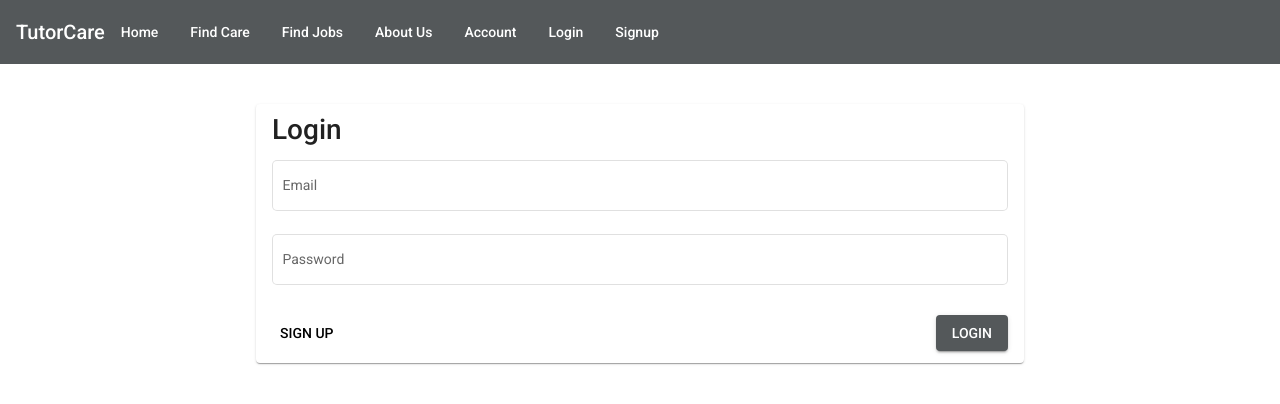
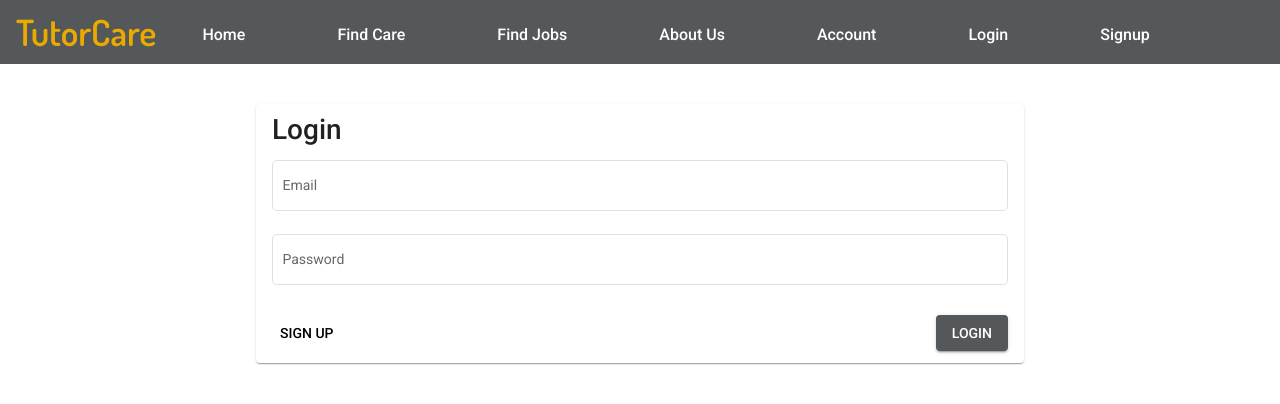
Before and after one commit to k-lombard/TutorCare, an Angular app in the folder tutorcare-core/client/: page /login in a window 1280 px wide. Shown: the top 404 px of the page. Built offline with nearby package versions, Linux system fonts and the light colour scheme; no server answers.

Commit message:
Basic frontend design changes; changes font family, size, and colors

```diff
--- a/tutorcare-core/client/src/app/login/login.component.html
+++ b/tutorcare-core/client/src/app/login/login.component.html
@@ -1,6 +1,5 @@
 <div>
     <navbar></navbar>
-    <h1>{{ users }}</h1>
     <form class="example-form">
       <mat-card>
         <mat-card-title>Login</mat-card-title>
--- a/tutorcare-core/client/src/app/navbar/navbar.component.html
+++ b/tutorcare-core/client/src/app/navbar/navbar.component.html
@@ -1,6 +1,6 @@
 <mat-toolbar color="primary">
     <mat-toolbar-row>
-      <h1>TutorCare</h1>
+      <h1 color="accent" class="mat-typography">TutorCare</h1>
       <span class="menu-spacer"></span>
       <div>
         <a mat-button [routerLink]="'/home'" (click)="onHomeClick()"> Home </a>
--- /dev/null
+++ b/tutorcare-core/client/src/app/navbar/navbar.component.scss
@@ -0,0 +1,19 @@
+@use '@angular/material' as mat;
+@import "../../custom-theme.scss";
+
+h1 {
+    color: mat.get-color-from-palette($tutorcare-core-accent, A100);
+    font-family: "Dosis" !important;
+    font-size: 36px !important;
+}
+
+.mat-h1 {
+    color: mat.get-color-from-palette($tutorcare-core-accent, A100);
+    font-family: "Dosis" !important;
+}
+
+.mat-button {
+    margin: 30px;
+    font-size: 16px !important;
+    margin-bottom: 25px !important;
+}
--- a/tutorcare-core/client/src/app/navbar/navbar.component.ts
+++ b/tutorcare-core/client/src/app/navbar/navbar.component.ts
@@ -4,7 +4,7 @@ import { Router } from '@angular/router';
 @Component({
   selector: 'navbar',
   templateUrl: './navbar.component.html',
-  styleUrls: ['./navbar.component.css'],
+  styleUrls: ['./navbar.component.scss'],
   changeDetection: ChangeDetectionStrategy.Default
 })
 export class NavbarComponent implements OnInit {
--- a/tutorcare-core/client/src/app/signup/signup.component.html
+++ b/tutorcare-core/client/src/app/signup/signup.component.html
@@ -1,6 +1,5 @@
 <div>
     <navbar></navbar>
-    <h1>{{ users }}</h1>
     <form class="example-form">
         <mat-card>
             <mat-card-title>Sign Up</mat-card-title>
--- a/tutorcare-core/client/src/custom-theme.scss
+++ b/tutorcare-core/client/src/custom-theme.scss
@@ -63,7 +63,7 @@ $my-custom-typography: mat.define-typography-config(
 // (imported above). For each palette, you can optionally specify a default, lighter, and darker
 // hue. Available color palettes: https://material.io/design/color/
 $tutorcare-core-primary: mat.define-palette($custom0);
-$tutorcare-core-accent: mat.define-palette($custom0, A200, A100, A400, A700);
+$tutorcare-core-accent: mat.define-palette($custom0, A100, A200, A400, A700);
 
 // The warn palette is optional (defaults to red).
 $tutorcare-core-warn: mat.define-palette(mat.$red-palette);
--- a/tutorcare-core/client/src/index.html
+++ b/tutorcare-core/client/src/index.html
@@ -4,7 +4,7 @@
   <meta charset="utf-8">
   <title>Tutorcare Core</title>
   <base href="/">
-  <meta name="viewport" content="width=device-width, initial-scale=1">
+  <meta name="viewport" content="width=device-width, initial-scale=1, maximum-scale=1">
   <link rel="icon" type="image/x-icon" href="favicon.ico">
   <link rel="preconnect" href="https://fonts.gstatic.com">
   <link href="https://fonts.googleapis.com/css2?family=Roboto:wght@300;400;500&display=swap" rel="stylesheet">
```
Also changed, not shown: tutorcare-core/client/src/app/navbar/navbar.component.css (deleted).
